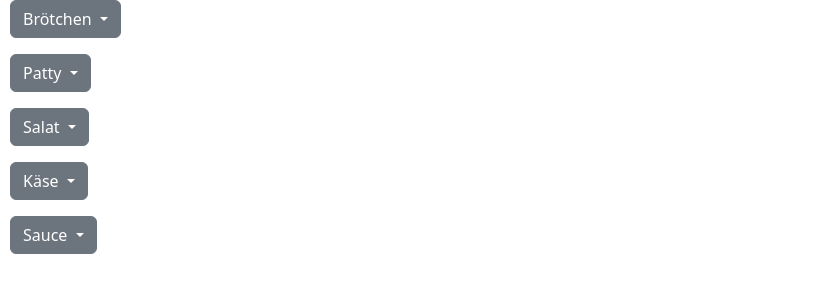
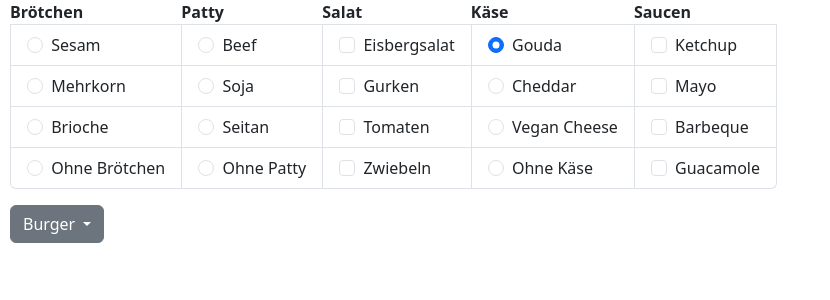
Before and after one commit to Lammy85/flaskTest, a Flask app: template templates/index.html in a window 1280 px wide. Shown: the part 56-356 px from the top of the page, without its empty margins (0-830 px from the left). Run offline with Flask 3, Linux system fonts and the light colour scheme; the template is opened without the code that fills it, so the values that code supplies are empty.

Commit message:
menü gebaut

```diff
--- a/templates/index.html
+++ b/templates/index.html
@@ -30,72 +30,121 @@
             </a>
         </div>
     </nav>
-    <form class="d-flex justify-content-start input-group mb-3 my-form" action="" method="POST">
-        <div class="dropdown">
-            <button class="btn btn-secondary dropdown-toggle" type="button" data-bs-toggle="dropdown"
-                aria-expanded="false">
-                Brötchen
-            </button>
-            <ul class="dropdown-menu">
-                <li><a class="dropdown-item" href="#">Sesam</a></li>
-                <li><a class="dropdown-item" href="#">Mehrkorn</a></li>
-                <li><a class="dropdown-item" href="#">Brioche</a></li>
-                <li><a class="dropdown-item" href="#">Kein Brötchen</a></li>
-            </ul>
-        </div>
+
+    <form class="d-flex justify-content-start input-group mb-3 my-form">
+        <ul class="list-group">
+            <b>Brötchen</b>
+            <li class="list-group-item">
+                <input class="form-check-input me-1" type="radio" name="listGroupRadio" value="" id="firstRadio"
+                    checked>
+                <label class="form-check-label" for="firstRadio">Sesam</label>
+            </li>
+            <li class="list-group-item">
+                <input class="form-check-input me-1" type="radio" name="listGroupRadio" value="" id="secondRadio">
+                <label class="form-check-label" for="secondRadio">Mehrkorn</label>
+            </li>
+            <li class="list-group-item">
+                <input class="form-check-input me-1" type="radio" name="listGroupRadio" value="" id="thirdRadio">
+                <label class="form-check-label" for="thirdRadio">Brioche</label>
+            </li>
+            <li class="list-group-item">
+                <input class="form-check-input me-1" type="radio" name="listGroupRadio" value="" id="thirdRadio">
+                <label class="form-check-label" for="thirdRadio">Ohne Brötchen</label>
+            </li>
+        </ul>
+        <ul class="list-group">
+            <b>Patty</b>
+            <li class="list-group-item">
+                <input class="form-check-input me-1" type="radio" name="listGroupRadio" value="" id="firstRadio"
+                    checked>
+                <label class="form-check-label" for="firstRadio">Beef</label>
+            </li>
+            <li class="list-group-item">
+                <input class="form-check-input me-1" type="radio" name="listGroupRadio" value="" id="secondRadio">
+                <label class="form-check-label" for="secondRadio">Soja</label>
+            </li>
+            <li class="list-group-item">
+                <input class="form-check-input me-1" type="radio" name="listGroupRadio" value="" id="thirdRadio">
+                <label class="form-check-label" for="thirdRadio">Seitan</label>
+            </li>
+            <li class="list-group-item">
+                <input class="form-check-input me-1" type="radio" name="listGroupRadio" value="" id="thirdRadio">
+                <label class="form-check-label" for="thirdRadio">Ohne Patty</label>
+            </li>
+        </ul>
+        <ul class="list-group">
+            <b>Salat</b>
+            <li class="list-group-item">
+                <input class="form-check-input me-1" type="checkbox" value="" id="firstCheckbox">
+                <label class="form-check-label" for="firstCheckbox">Eisbergsalat</label>
+            </li>
+            <li class="list-group-item">
+                <input class="form-check-input me-1" type="checkbox" value="" id="secondCheckbox">
+                <label class="form-check-label" for="secondCheckbox">Gurken</label>
+            </li>
+            <li class="list-group-item">
+                <input class="form-check-input me-1" type="checkbox" value="" id="thirdCheckbox">
+                <label class="form-check-label" for="thirdCheckbox">Tomaten</label>
+            </li>
+            <li class="list-group-item">
+                <input class="form-check-input me-1" type="checkbox" value="" id="thirdCheckbox">
+                <label class="form-check-label" for="thirdCheckbox">Zwiebeln</label>
+            </li>
+        </ul>
+        <ul class="list-group">
+            <b>Käse</b>
+            <li class="list-group-item">
+                <input class="form-check-input me-1" type="radio" name="listGroupRadio" value="" id="firstRadio"
+                    checked>
+                <label class="form-check-label" for="firstRadio">Gouda</label>
+            </li>
+            <li class="list-group-item">
+                <input class="form-check-input me-1" type="radio" name="listGroupRadio" value="" id="secondRadio">
+                <label class="form-check-label" for="secondRadio">Cheddar</label>
+            </li>
+            <li class="list-group-item">
+                <input class="form-check-input me-1" type="radio" name="listGroupRadio" value="" id="thirdRadio">
+                <label class="form-check-label" for="thirdRadio">Vegan Cheese</label>
+            </li>
+            <li class="list-group-item">
+                <input class="form-check-input me-1" type="radio" name="listGroupRadio" value="" id="thirdRadio">
+                <label class="form-check-label" for="thirdRadio">Ohne Käse</label>
+            </li>
+        </ul>
+        <ul class="list-group">
+            <b>Saucen</b>
+            <li class="list-group-item">
+                <input class="form-check-input me-1" type="checkbox" value="" id="firstCheckbox">
+                <label class="form-check-label" for="firstCheckbox">Ketchup</label>
+            </li>
+            <li class="list-group-item">
+                <input class="form-check-input me-1" type="checkbox" value="" id="secondCheckbox">
+                <label class="form-check-label" for="secondCheckbox">Mayo</label>
+            </li>
+            <li class="list-group-item">
+                <input class="form-check-input me-1" type="checkbox" value="" id="thirdCheckbox">
+                <label class="form-check-label" for="thirdCheckbox">Barbeque</label>
+            </li>
+            <li class="list-group-item">
+                <input class="form-check-input me-1" type="checkbox" value="" id="thirdCheckbox">
+                <label class="form-check-label" for="thirdCheckbox">Guacamole</label>
+            </li>
+        </ul>
+
     </form>
     <form class="d-flex justify-content-start input-group mb-3 my-form" action="" method="POST">
         <div class="dropdown">
             <button class="btn btn-secondary dropdown-toggle" type="button" data-bs-toggle="dropdown"
                 aria-expanded="false">
-                Patty
+                Burger
             </button>
             <ul class="dropdown-menu">
-                <li><a class="dropdown-item" href="#">Rindfleisch</a></li>
-                <li><a class="dropdown-item" href="#">Soja</a></li>
-                <li><a class="dropdown-item" href="#">Seitan</a></li>
-                <li><a class="dropdown-item" href="#">Kein Patty</a></li>
+                <li><a class="dropdown-item" href="#">Speichern</a></li>
+                <li><a class="dropdown-item" href="#">Auswahl zurücksetzen</a></li>
             </ul>
         </div>
     </form>
-    <form class="d-flex justify-content-start input-group mb-3 my-form" action="" method="POST">
-        <div class="dropdown">
-            <button class="btn btn-secondary dropdown-toggle" type="button" data-bs-toggle="dropdown"
-                aria-expanded="false">
-                Salat
-            </button>
-            <ul class="dropdown-menu">
-                <li><a class="dropdown-item" href="#">Eisbergsalat</a></li>
-                <li><a class="dropdown-item" href="#">Kein Salat</a></li>
-            </ul>
-        </div>
-    </form>
-    <form class="d-flex justify-content-start input-group mb-3 my-form" action="" method="POST">
-        <div class="dropdown">
-            <button class="btn btn-secondary dropdown-toggle" type="button" data-bs-toggle="dropdown"
-                aria-expanded="false">
-                Käse
-            </button>
-            <ul class="dropdown-menu">
-                <li><a class="dropdown-item" href="#">Cheddar</a></li>
-                <li><a class="dropdown-item" href="#">Vegan Cheese</a></li>
-                <li><a class="dropdown-item" href="#">Kein Käse</a></li>
-            </ul>
-        </div>
-    </form>
-    <form class="d-flex justify-content-start input-group mb-3 my-form" action="" method="POST">
-        <div class="dropdown">
-            <button class="btn btn-secondary dropdown-toggle" type="button" data-bs-toggle="dropdown"
-                aria-expanded="false">
-                Sauce
-            </button>
-            <ul class="dropdown-menu">
-                <li><a class="dropdown-item" href="#">Ketchup</a></li>
-                <li><a class="dropdown-item" href="#">Mayo</a></li>
-                <li><a class="dropdown-item" href="#">Keine Sauce</a></li>
-            </ul>
-        </div>
-    </form>
+
 </body>
 
 </html>
```
